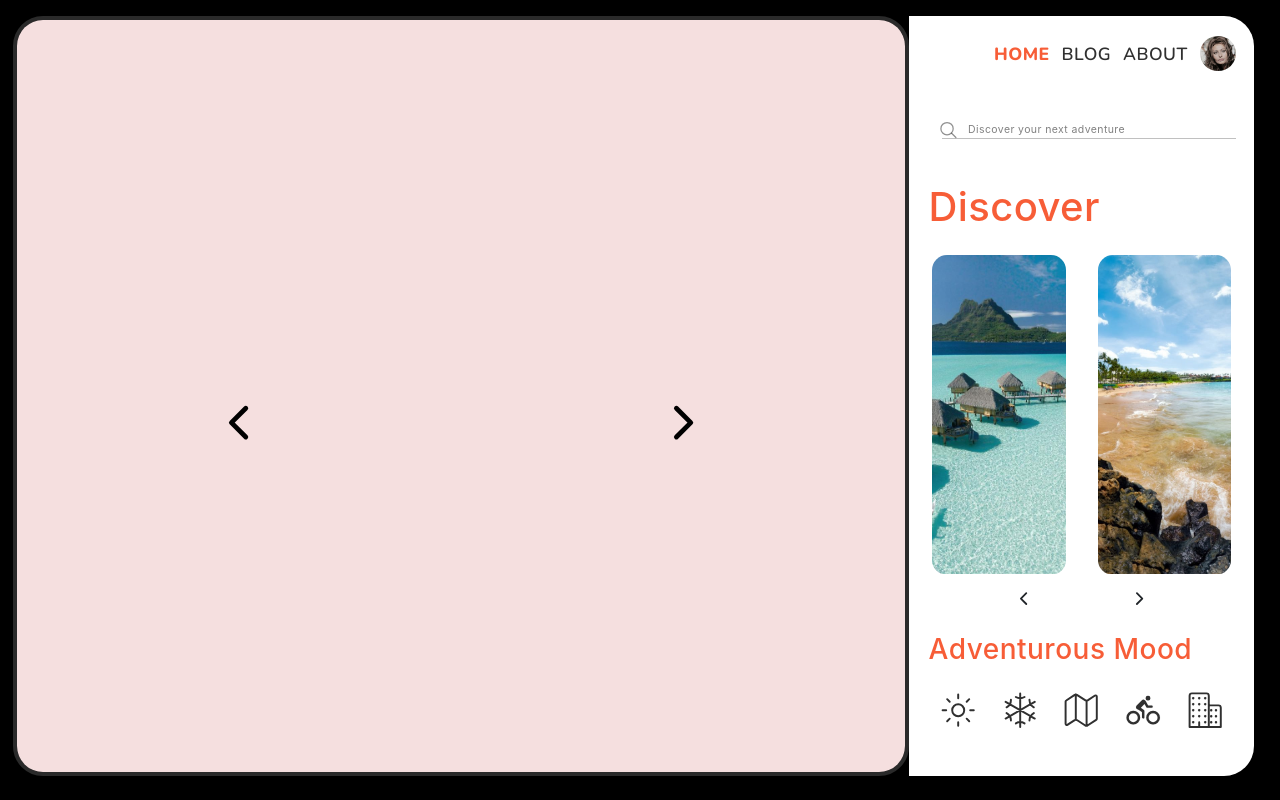
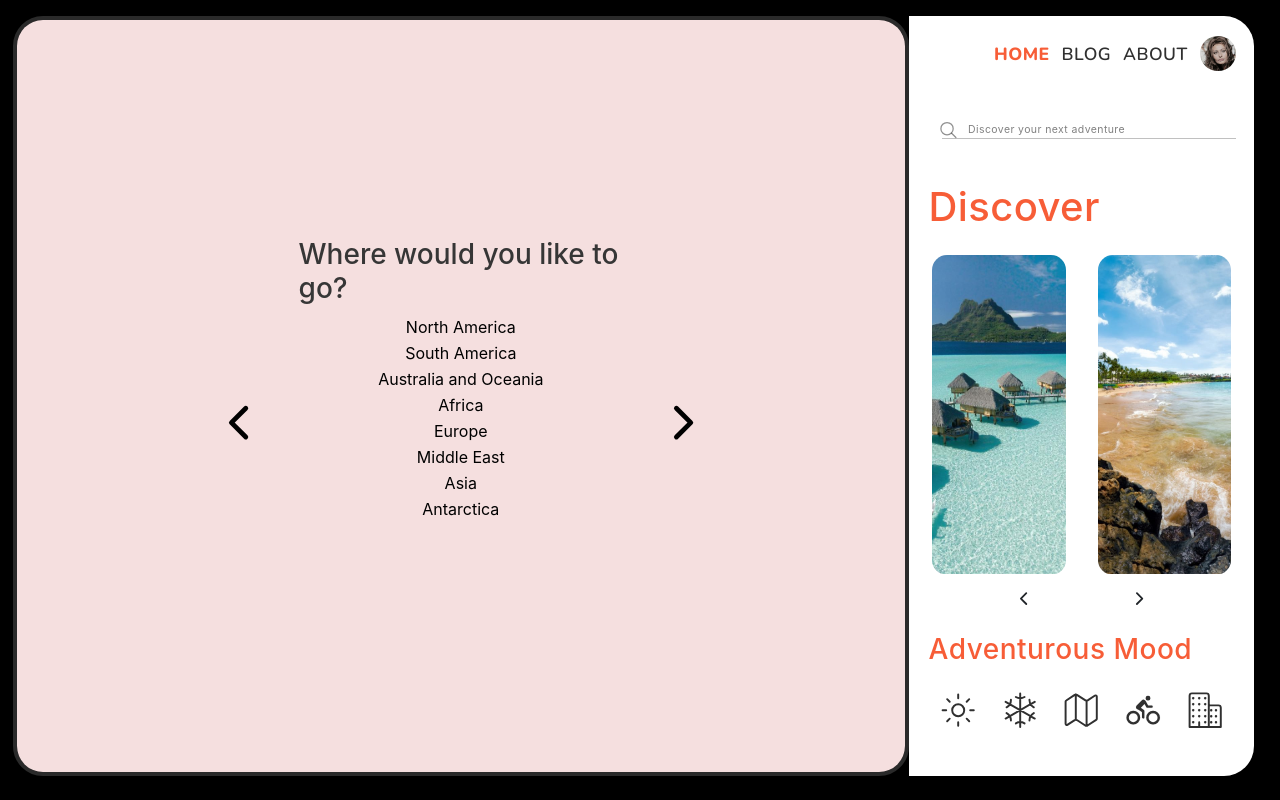
Before and after one commit to bidodev/react-dtravel-client, a React (Create React App) app: page /quiz in a window 1280 px wide. Shown: the top 800 px of the page. Built offline with nearby package versions, Linux system fonts and the light colour scheme.

Commit message:
some bugfix

```diff
--- a/src/components/intro/quiz/Quiz.component.js
+++ b/src/components/intro/quiz/Quiz.component.js
@@ -8,8 +8,10 @@ import "./quiz.styles.scss";
 const Quiz = () => {
   const refCollection = {};
   let currentFocus = 0;
+  const visible = "visible";
+  const opacity = 1;
   const setVisible = (index) => {
-    refCollection[index].style = "visibility: visible; opacity: 1"
+    refCollection[index].style = `visibility: ${visible}; opacity: ${opacity}`
   }
   const setInvisible = (index) => {
     refCollection[index].style = ""
@@ -31,7 +33,9 @@ const Quiz = () => {
       setVisible(currentFocus);
   }
   const listItems = questionsFullData.map(({ ...props }, index) => (
-    <QuestionItem key={index} ref={(currentRef) => { refCollection[index] = currentRef; }} id={index} {...props} />
+    <QuestionItem key={index} ref={(currentRef) => { refCollection[index] = currentRef; }} id={index} {...props} style = {!index ?
+      {visibility: visible, opacity: opacity} : null
+    } />
   ));
   return (
     <div className="quiz-main">
--- a/src/components/intro/quiz/question-item.component.js
+++ b/src/components/intro/quiz/question-item.component.js
@@ -3,7 +3,7 @@ import { useDispatch } from "react-redux";
 import Btn from "./btn.component"
 
 const inputObj = {  }
-const QuestionItem = forwardRef(({id, question, variants}, ref) => {
+const QuestionItem = forwardRef(({id, question, variants, style}, ref) => {
   const dispatch = useDispatch();
   const onSubmit = (event) => {
     event.preventDefault();
@@ -21,7 +21,7 @@ const QuestionItem = forwardRef(({id, question, variants}, ref) => {
   />
     ));
     return (
-        <div id={id} ref={ref} className = "quiz-item">
+        <div id={id} ref={ref} className = "quiz-item" style = {style}>
         <h3>{question}</h3>
         {btns}
     </div>
```
